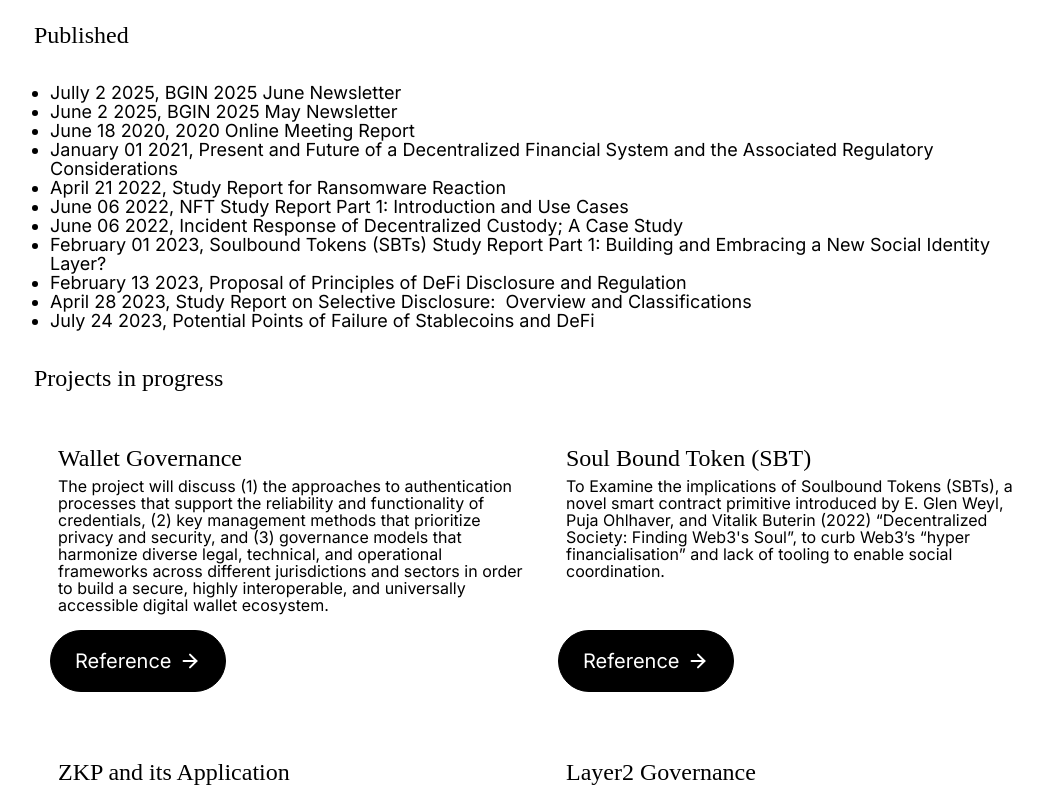
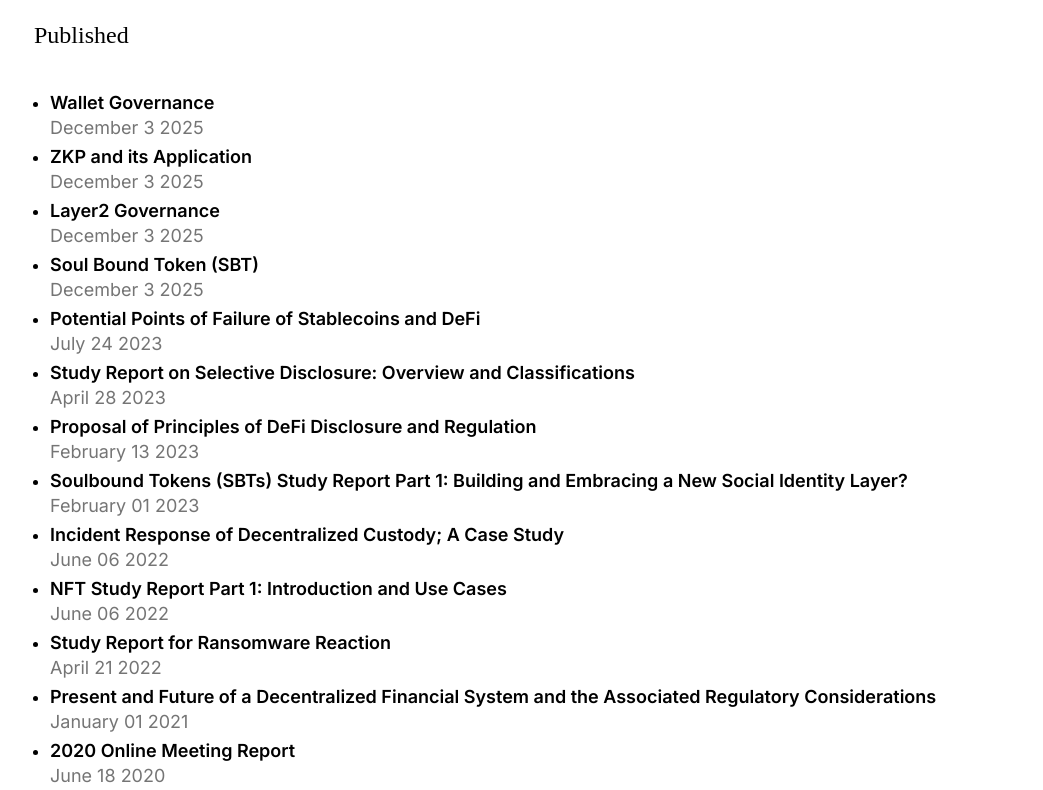
Before and after one commit to bgin-global/bgin-homepage, a Next.js app: page /activities in a window 1280 px wide. Shown: the part 1600-2390 px from the top of the page, without its empty margins (94-1137 px from the left). Built offline with nearby package versions, Linux system fonts and the light colour scheme.

Commit message:
added projects tab

```diff
--- a/app/activities/page.tsx
+++ b/app/activities/page.tsx
@@ -117,7 +117,8 @@ export default function Activities() {
             return (
               <ItemList
                 key={project.title}
-                title={`${project.date}, ${project.title}`}
+                title={project.title}
+                subtitle={project.date}
                 link={project.link}
               />
             );
--- a/app/gov/page.tsx
+++ b/app/gov/page.tsx
@@ -72,7 +72,8 @@ export default function Governance() {
             return (
               <ItemList
                 key={doc.title}
-                        title={`${doc.date}, ${doc.title}`}
+                title={doc.title}
+                subtitle={doc.date}
                 link={doc.link}
               />
             );
--- a/components/Header.tsx
+++ b/components/Header.tsx
@@ -104,6 +104,9 @@ function Header() {
               Activities
             </div>
           </Link>
+          <Link href="/projects">
+            <div className="text-lg leading-[19px] text-black">Projects</div>
+          </Link>
           <Link href="/events">
             <div className="text-lg leading-[19px] text-black">Events</div>
           </Link>
@@ -136,6 +139,7 @@ function Header() {
       >
         <PlainButton link="/about" text="About" />
         <PlainButton link="/activities" text="Activities" />
+        <PlainButton link="/projects" text="Projects" />
         <PlainButton link="/events" text="Events" />
         <PlainButton link="/news" text="News" />
         <PlainButton link="/gov" text="Governance" />
--- a/components/ItemBlock.tsx
+++ b/components/ItemBlock.tsx
@@ -1,10 +1,11 @@
 import Button from "./Button/Button";
 import { CUSTOM_STYLES } from "@/styles/custom";
+import { ReactNode } from "react";
 
 interface Props {
   title: string;
   thumbnail: string;
-  description: string;
+  description: ReactNode;
   buttonTitle: string;
   buttonJumpTo: string;
   withImage?: boolean;
--- a/components/ItemList.tsx
+++ b/components/ItemList.tsx
@@ -3,18 +3,26 @@ import { CUSTOM_STYLES } from "@/styles/custom";
 interface Props {
   title: string;
   link: string;
+  subtitle?: string;
 }
 
-export default function ItemList({ title, link }: Props) {
+export default function ItemList({ title, link, subtitle }: Props) {
   return (
-    <li className={`${CUSTOM_STYLES.DESCRIPTION} bgin-button`}>
+    <li className="bgin-button !mt-2 !mb-2">
       <a
         href={link}
-        className="relative"
+        className="flex flex-col gap-1 relative"
         target="_blank"
         rel="noopener noreferrer"
       >
-        {title}
+        <span className="text-lg leading-[22px] font-Inter font-semibold text-black">
+          {title}
+        </span>
+        {subtitle && (
+          <span className={`${CUSTOM_STYLES.DESCRIPTION} text-gray-600`}>
+            {subtitle}
+          </span>
+        )}
       </a>
     </li>
   );
--- a/contents/projects.ts
+++ b/contents/projects.ts
@@ -8,7 +8,7 @@ export interface Project {
 
 export interface PublishedProject {
   title: string;
-  date: string;
+  date?: string;
   link: string;
 }
 
@@ -17,37 +17,6 @@ export const projects: {
   published: PublishedProject[];
 } = {
   inProgress: [
-    {
-      title: "Wallet Governance",
-      description:
-        "The project will discuss (1) the approaches to authentication processes that support the reliability and functionality of credentials, (2) key management methods that prioritize privacy and security, and (3) governance models that harmonize diverse legal, technical, and operational frameworks across different jurisdictions and sectors in order to build a secure, highly interoperable, and universally accessible digital wallet ecosystem.",
-      reference: "https://docs.google.com/document/d/12bn-bXRaqs0syEX2lX_k-yXWeFlgnh38iv1Onu_Kwuc/edit?usp=drive_link",
-      wg: "IKP WG",
-      wg_link: "/",
-    },
-    {
-      title: "Soul Bound Token (SBT)",
-      description:
-        "To Examine the implications of Soulbound Tokens (SBTs), a novel smart contract primitive introduced by E. Glen Weyl, Puja Ohlhaver, and Vitalik Buterin (2022) “Decentralized Society: Finding Web3's Soul”, to curb Web3’s “hyper financialisation” and lack of tooling to enable social coordination.",
-      reference: "https://drive.google.com/drive/folders/1UqkmJQkgmCA05-w-BP8at4moS79fHcdU?usp=drive_link",
-      wg: "IKP WG",
-      wg_link: "/",
-    },
-    {
-      title: "ZKP and its Application",
-      description: "This project explores Zero-Knowledge Proof (ZKP) technology, focusing on its definitions, terminology, and advancements. It examines ZKP's backend, frontend, and historical development while analyzing its societal impact, including specialized programming tools, performance trade-offs, vulnerabilities, and applications. Special attention is given to zkRollup technology, its history, and concerns, highlighting ZKP's role in advancing privacy and blockchain innovation.",
-      reference: "https://drive.google.com/drive/folders/1wEOhN-tcuWk9RiwrItYS6jRS7Fp_Qi3V?usp=drive_link",
-      wg: "IKP WG",
-      wg_link: "/",
-    },
-    {
-      title: "Layer2 Governance",
-      description: "As “Layer 2” scaling solutions emerge to address the scalability and cost-efficiency challenges of “Layer 1” blockchains, they could bring new governance and security challenges, as described in “Blockchain Trilemma.” The ongoing research at BGIN IKP WG objectively analyzes the trust points that can be created by “Layer2.” Based on the research, this project will engage business operators, regulators, and technical experts to explore how to solve the security and governance challenges.",
-      reference: "https://drive.google.com/drive/folders/14nX6N775xMnAg05vFNkeuKgTkLhVRI4f?usp=drive_link",
-      wg: "IKP WG",
-      wg_link: "/",
-    },
-
     {
       title: "Blockchain Analysis Challenges",
       description: "This project will address the challenges in blockchain analysis, focusing on client education, evidence gathering, and proactive detection methodologies. Key topics include FATF compliance for VASPs, the role of blockchain analytics firms, and the impact of privacy technologies and off-chain transactions on analysis. We will explore the role of BGIN in enhancing education and discuss strategies to overcome these challenges, aiming to create a comprehensive document for the IKP WG.",
@@ -68,7 +37,7 @@ export const projects: {
       title: "AI and Blockchain",
       description: "The convergence of blockchain and AI offers groundbreaking potential. Whether leveraging blockchain to solve AI’s data management challenges or harnessing AI to tackle governance issues in blockchain, the synergies between these technologies are being hotly debated. This discussion will take a futuristic lens, weighing both the positive and negative aspects of these synergistic applications, drawing from real-world use cases.",
       reference: "https://drive.google.com/drive/folders/1-ngWvRGQ_5N36Mr0Pgh119tGIGmCExSu?usp=drive_link",
-      wg: "FACE WG",
+      wg: "FASE WG",
       wg_link: "/",
     },
 
@@ -76,7 +45,7 @@ export const projects: {
       title: "Stablecoin Research",
       description: "This research project identifies potential policy gaps and issues that may require further examination by practitioners and policymakers. We provide a forward-looking perspective on anticipated legal reforms in the realm of stablecoins.",
       reference: "https://drive.google.com/drive/u/0/folders/1o9DRR9o_SxfukO7r5kmSvA_IlqD94Z9Z",
-      wg: "FACE WG",
+      wg: "FASE WG",
       wg_link: "/",
     },
 
@@ -90,19 +59,60 @@ export const projects: {
   ],
   published: [
     {
-      title: "BGIN 2025 June Newsletter",
-      date: "Jully 2 2025",
-      link: "/images/Activities/BGIN June 2025 WG Newsletter.pdf",
+      title: "Wallet Governance",
+      date: "December 3 2025",
+      link: "https://docs.google.com/document/d/12bn-bXRaqs0syEX2lX_k-yXWeFlgnh38iv1Onu_Kwuc/edit?usp=drive_link",
     },
     {
-      title: "BGIN 2025 May Newsletter",
-      date: "June 2 2025",
-      link: "/images/Activities/BGIN May 2025 WG Newsletter.pdf",
+      title: "ZKP and its Application",
+      date: "December 3 2025",
+      link: "https://drive.google.com/drive/folders/1wEOhN-tcuWk9RiwrItYS6jRS7Fp_Qi3V?usp=drive_link",
     },
     {
-      title: "2020 Online Meeting Report",
-      date: "June 18 2020",
-      link: "https://drive.google.com/drive/u/0/folders/1dKDWefmNVskSNLK8UUEpEYyeXLof2Qr4",
+      title: "Layer2 Governance",
+      date: "December 3 2025",
+      link: "https://drive.google.com/drive/folders/14nX6N775xMnAg05vFNkeuKgTkLhVRI4f?usp=drive_link",
+    },
+    {
+      title: "Soul Bound Token (SBT)",
+      date: "December 3 2025",
+      link: "https://drive.google.com/drive/folders/1UqkmJQkgmCA05-w-BP8at4moS79fHcdU?usp=drive_link",
+    },
+    {
+      title: "Potential Points of Failure of Stablecoins and DeFi",
+      date: "July 24 2023",
+      link: "https://drive.google.com/drive/folders/1uRRCeaC0pwtP5_t_sH9An7JeN-5zYm-1?usp=sharing",
+    },
+    {
+      title: "Study Report on Selective Disclosure: Overview and Classifications",
+      date: "April 28 2023",
+      link: "https://drive.google.com/drive/folders/1PiYadrwKENQ0wtk4SpbMKSPWN4j_O5_C?usp=sharing",
+    },
+    {
+      title: "Proposal of Principles of DeFi Disclosure and Regulation",
+      date: "February 13 2023",
+      link: "https://drive.google.com/drive/folders/1BHAOmPlWSi6AEm3FLef9xxtk74gFUggg?usp=sharing",
+    },
+    {
+      title:
+        "Soulbound Tokens (SBTs) Study Report Part 1: Building and Embracing a New Social Identity Layer?",
+      date: "February 01 2023",
+      link: "https://drive.google.com/drive/folders/1qavS-AxWDc5KP2swGXmiUpr241mYfTMo?usp=drive_link",
+    },
+    {
+      title: "Incident Response of Decentralized Custody; A Case Study",
+      date: "June 06 2022",
+      link: "https://drive.google.com/drive/folders/1feQ6wU8CfuTdtnkrtiO8Qi2olJpCH2bz?usp=drive_link",
+    },
+    {
+      title: "NFT Study Report Part 1: Introduction and Use Cases",
+      date: "June 06 2022",
+      link: "https://drive.google.com/drive/folders/1kjmfgpC5tC_4xPCjjnhPXO_Hqa3b14wl?usp=drive_link",
+    },
+    {
+      title: "Study Report for Ransomware Reaction",
+      date: "April 21 2022",
+      link: "https://drive.google.com/drive/folders/1Rb4Ygxvp6fgd4rdB08mALx7kedrNZWl-?usp=sharing",
     },
     {
       title:
@@ -111,41 +121,9 @@ export const projects: {
       link: "https://drive.google.com/drive/folders/1rD4XHLhDZCVV6si9OvLZ8vhiU-Kqc9Gg?usp=drive_link",
     },
     {
-      title: "Study Report for Ransomware Reaction",
-      date: "April 21 2022",
-      link: "https://drive.google.com/drive/folders/1Rb4Ygxvp6fgd4rdB08mALx7kedrNZWl-?usp=sharing",
-    },
-    {
-      title: "NFT Study Report Part 1: Introduction and Use Cases",
-      date: "June 06 2022",
-      link: "https://drive.google.com/drive/folders/1kjmfgpC5tC_4xPCjjnhPXO_Hqa3b14wl?usp=drive_link",
-    },
-    {
-      title: "Incident Response of Decentralized Custody; A Case Study",
-      date: "June 06 2022",
-      link: "https://drive.google.com/drive/folders/1feQ6wU8CfuTdtnkrtiO8Qi2olJpCH2bz?usp=drive_link",
-    },
-    {
-      title:
-        "Soulbound Tokens (SBTs) Study Report Part 1: Building and Embracing a New Social Identity Layer?",
-      date: "February 01 2023",
-      link: "https://drive.google.com/drive/folders/1qavS-AxWDc5KP2swGXmiUpr241mYfTMo?usp=drive_link",
-    },
-    {
-      title: "Proposal of Principles of DeFi Disclosure and Regulation",
-      date: "February 13 2023",
-      link: "https://drive.google.com/drive/folders/1BHAOmPlWSi6AEm3FLef9xxtk74gFUggg?usp=sharing",
-    },
-    {
-      title:
-        "Study Report on Selective Disclosure:  Overview and Classifications",
-      date: "April 28 2023",
-      link: "https://drive.google.com/drive/folders/1PiYadrwKENQ0wtk4SpbMKSPWN4j_O5_C?usp=sharing",
-    },
-    {
-      title: "Potential Points of Failure of Stablecoins and DeFi",
-      date: "July 24 2023",
-      link: "https://drive.google.com/drive/folders/1uRRCeaC0pwtP5_t_sH9An7JeN-5zYm-1?usp=sharing",
+      title: "2020 Online Meeting Report",
+      date: "June 18 2020",
+      link: "https://drive.google.com/drive/u/0/folders/1dKDWefmNVskSNLK8UUEpEYyeXLof2Qr4",
     },
   ],
 };
```
Also changed, not shown: app/projects/page.tsx (added, +106 -0 lines). Lines whose indentation alone changed are shown as unchanged.
